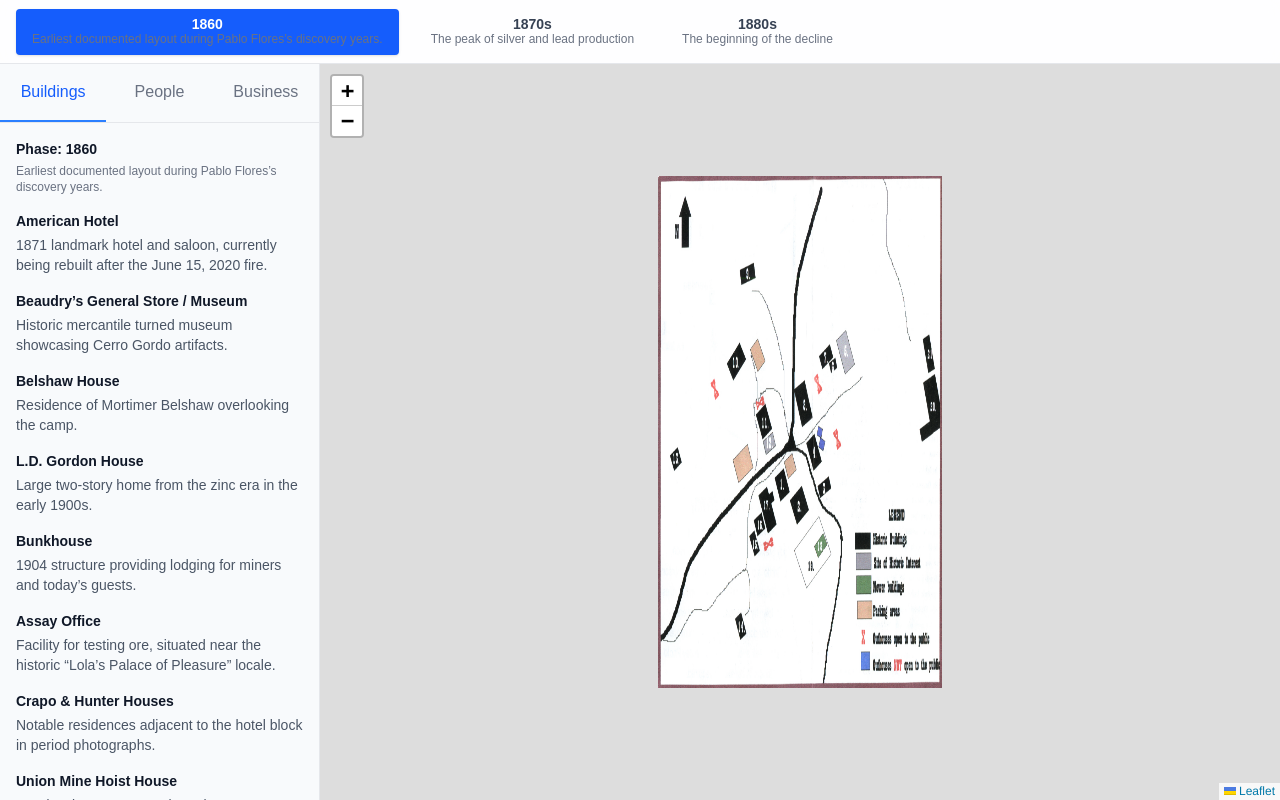
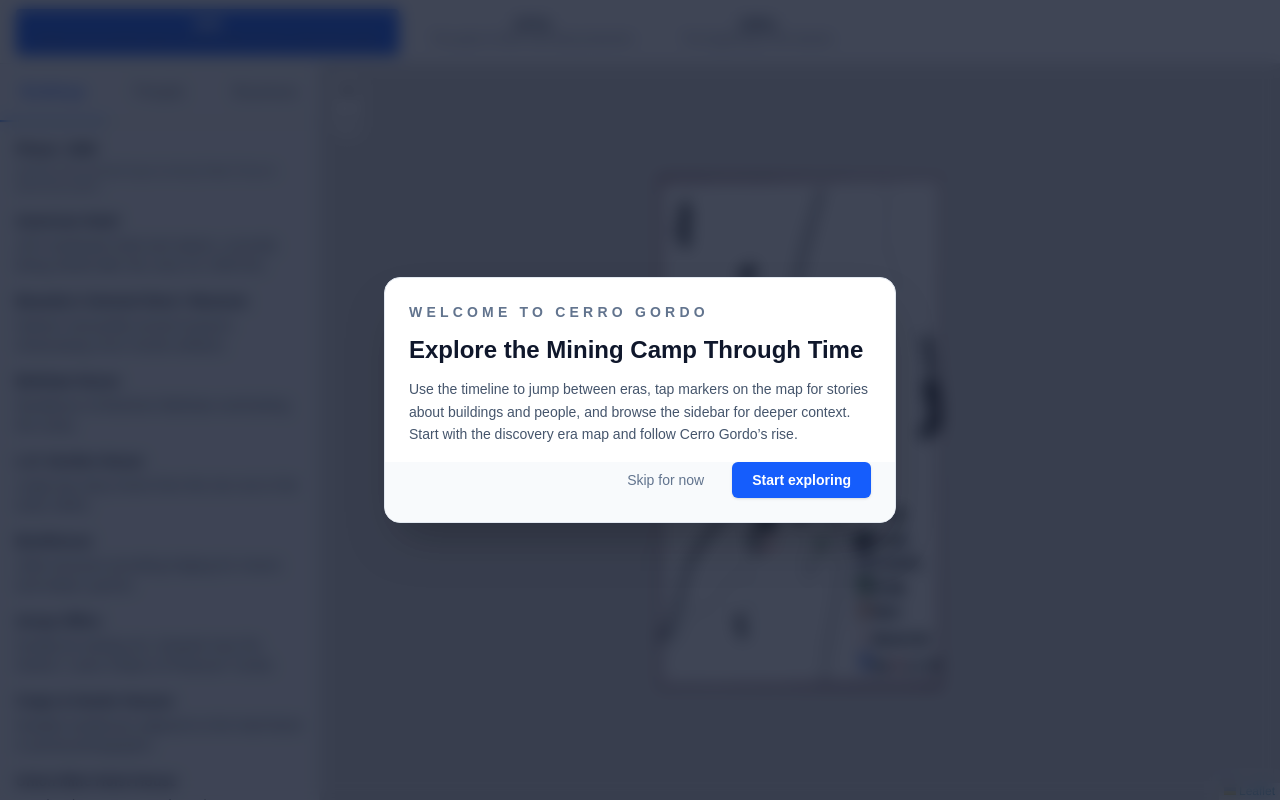
Before and after one commit to ReimannLabs/Cerro-Gordo-History, a Next.js app: page / in a window 1280 px wide. Built offline with nearby package versions, Linux system fonts and the light colour scheme.

Commit message:
Added intro page with cookie for onetime build note

```diff
--- a/src/app/page.tsx
+++ b/src/app/page.tsx
@@ -1,9 +1,10 @@
 'use client'
 
+import { useState } from 'react'
 import dynamic from 'next/dynamic'
 import Timeline from '@/components/Timeline'
 import Sidebar from '@/components/Sidebar'
-import { useState } from 'react'
+import Onboarding from '@/components/Onboarding'
 import phases from '@/data/phases.json'
 
 // Dynamically import the Map component to avoid SSR issues with Leaflet
@@ -17,6 +18,7 @@
 
   return (
     <main className="flex flex-col h-screen bg-slate-50">
+      <Onboarding />
       <Timeline activePhaseId={activePhaseId} onPhaseSelect={setActivePhaseId} />
       <div className="flex flex-1 overflow-hidden">
         <Sidebar activePhaseId={activePhaseId} />
--- /dev/null
+++ b/src/components/Onboarding.tsx
@@ -0,0 +1,76 @@
+'use client'
+
+import { useEffect, useState } from 'react'
+
+const COOKIE_NAME = 'cerroGordoOnboarded'
+const ONE_YEAR_SECONDS = 60 * 60 * 24 * 365
+
+function hasOnboardingCookie() {
+  if (typeof document === 'undefined') return false
+  return document.cookie.split('; ').some((entry) => entry.startsWith(`${COOKIE_NAME}=`))
+}
+
+function setOnboardingCookie() {
+  if (typeof document === 'undefined') return
+  document.cookie = `${COOKIE_NAME}=true; max-age=${ONE_YEAR_SECONDS}; path=/`
+}
+
+export default function Onboarding() {
+  const [isOpen, setIsOpen] = useState(false)
+
+  useEffect(() => {
+    if (!hasOnboardingCookie()) {
+      setIsOpen(true)
+    }
+  }, [])
+
+  useEffect(() => {
+    if (typeof document === 'undefined') return
+    if (isOpen) {
+      document.body.classList.add('overflow-hidden')
+    } else {
+      document.body.classList.remove('overflow-hidden')
+    }
+    return () => {
+      document.body.classList.remove('overflow-hidden')
+    }
+  }, [isOpen])
+
+  const handleDismiss = () => {
+    setOnboardingCookie()
+    setIsOpen(false)
+  }
+
+  if (!isOpen) return null
+
+  return (
+    <div className="fixed inset-0 z-[2000] flex items-center justify-center bg-slate-900/80 backdrop-blur">
+      <div className="max-w-lg w-full mx-4 rounded-2xl bg-white shadow-2xl border border-slate-200 overflow-hidden">
+        <div className="px-6 pt-6 pb-4 space-y-3">
+          <p className="text-sm font-semibold uppercase tracking-[0.3em] text-slate-500">Welcome to Cerro Gordo</p>
+          <h1 className="text-2xl font-bold text-slate-900">Explore the Mining Camp Through Time</h1>
+          <p className="text-sm text-slate-600 leading-relaxed">
+            Use the timeline to jump between eras, tap markers on the map for stories about buildings and people,
+            and browse the sidebar for deeper context. Start with the discovery era map and follow Cerro Gordo’s rise.
+          </p>
+        </div>
+        <div className="px-6 pb-6 flex flex-wrap gap-3 justify-end bg-slate-50">
+          <button
+            type="button"
+            onClick={handleDismiss}
+            className="px-4 py-2 text-sm font-medium text-slate-500 hover:text-slate-700"
+          >
+            Skip for now
+          </button>
+          <button
+            type="button"
+            onClick={handleDismiss}
+            className="px-5 py-2 rounded-md bg-blue-600 text-white text-sm font-semibold shadow-sm hover:bg-blue-700"
+          >
+            Start exploring
+          </button>
+        </div>
+      </div>
+    </div>
+  )
+}
```
